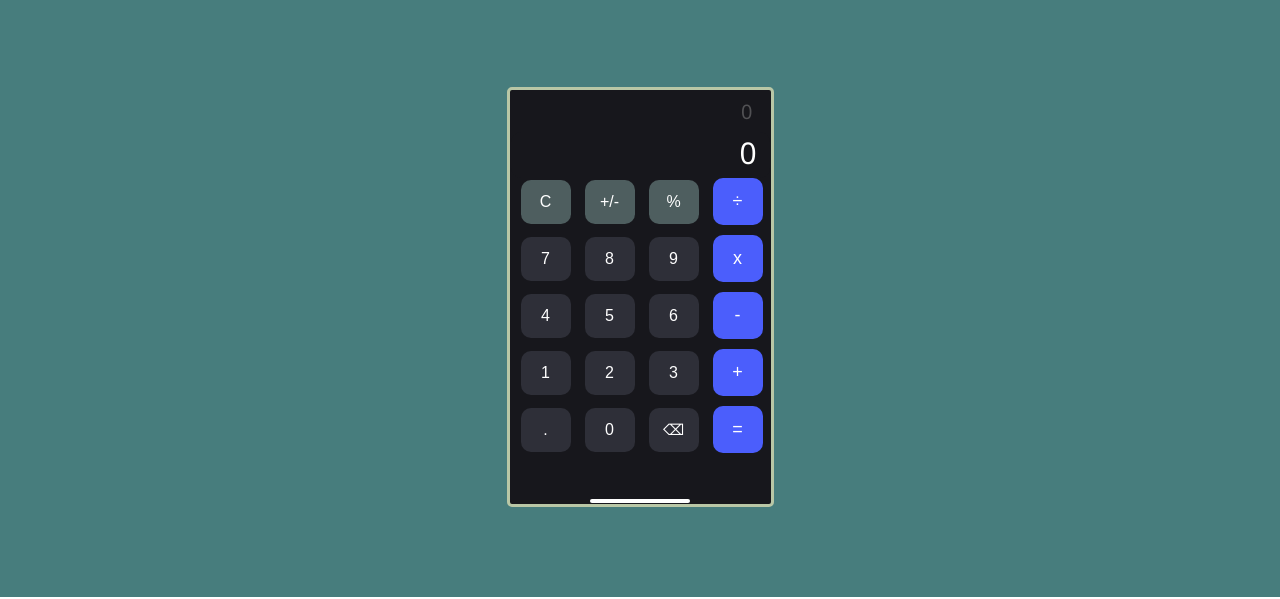
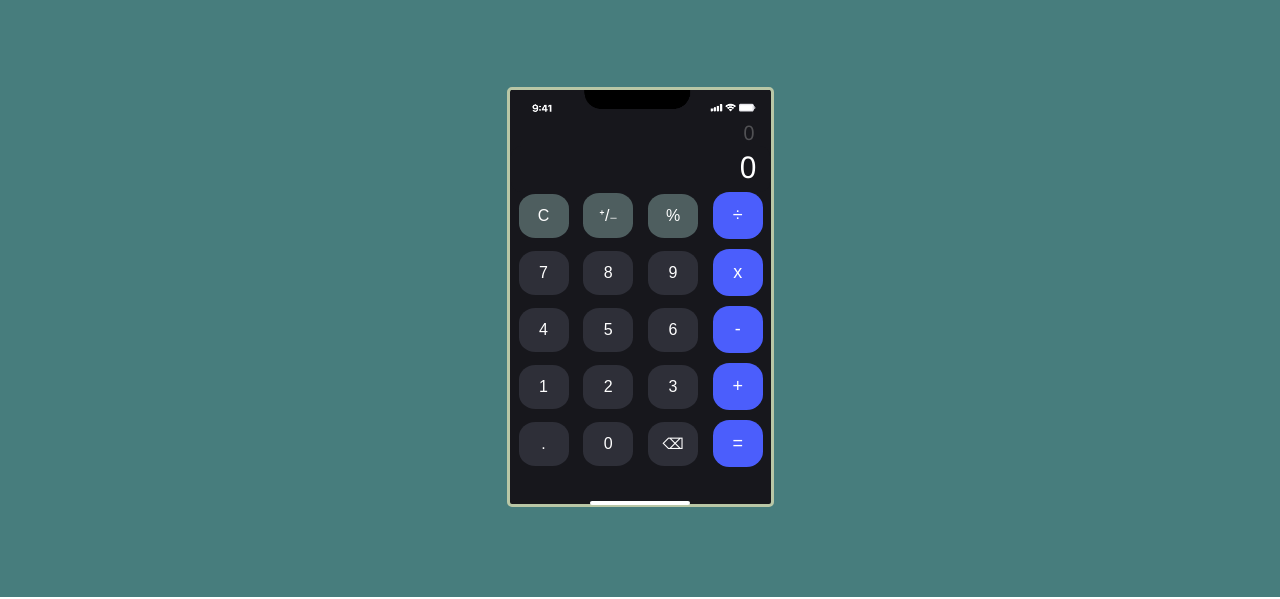
Before and after one commit to HenriqueCollatto/Calculadora, a plain HTML site: page index.html in a window 1280 px wide. Shown: the part 40-639 px from the top of the page. Drawn offline with Linux system fonts and the light colour scheme.

Commit message:
pronto oficial

```diff
--- a/index.html
+++ b/index.html
@@ -18,6 +18,10 @@
 
         <div class = "calc">
 
+            <div class = 'parteDeCima'>
+                <img src="parteCima.png" alt="parteCima">
+            </div>
+
 
             <div id = "calculation">
                 0
@@ -33,7 +37,7 @@
 
 
             <button type="button" class = "button" onclick="clearDisplay()" id = "lightgray">C</button>
-            <button type="button" class = "button" onclick="inverse()" id = "lightgray">+/-</button>
+            <button type="button" class = "button" onclick="inverse()" id = "lightgray">ᐩ/₋</button>
             <button type="button" class = "button" onclick="percent()" id = "lightgray">%</button>
             <button type="button" class = "button" onclick="appendOperation('/')" id = "blue">÷</button>
 
--- a/script.js
+++ b/script.js
@@ -1,6 +1,6 @@
 
 function appendNumber(number) {
-    //let num = number;
+
     if ( document.getElementById('input').innerHTML === '0'){
         document.getElementById('input').innerHTML = number;
         return
@@ -31,6 +31,7 @@ function inverse(){
 function answer(){
     let num = document.getElementById('input').innerHTML;
     document.getElementById('input').innerHTML = eval(num);
+    document.getElementById('calculation').innerHTML = num;
 }
 
 
--- a/styles.css
+++ b/styles.css
@@ -14,6 +14,15 @@
   }
   h1 {
     color: rgb(0, 0, 0);
+  }
+
+  .parteDeCima{
+    background-color: transparent;
+    width: 100%;
+    padding-bottom: none;
+  }
+  .parteDeCima, img{
+    width: 100%;
   }
 
   .areaCalc{
@@ -44,10 +53,10 @@
     color: rgb(81, 81, 84);
     font-family: 'Segoe UI', Tahoma, Geneva, Verdana, sans-serif, Helvetica, sans-serif;
     font-size: 20px;
-    margin-top: 8px;
-    margin-bottom: 7px;
+    margin-top: 3px;
+    margin-bottom: none;
     text-align: right;
-    padding-right: 1.5ch;
+    padding-right: 1.3ch;
 
 
   }
@@ -60,16 +69,25 @@
     align-items: center;
     justify-content: flex-end;
     padding-right: 5%;
+    padding-top: none;
     border-radius: 10px
 
   }
 
   #input{
     color: rgb(255, 255, 255);
-
     font-family: 'Segoe UI', Tahoma, Geneva, Verdana, sans-serif;
     font-size: 30px;
     margin-bottom: 5px;
+
+  }
+
+  .botoes{
+    display: grid;
+    grid-template-columns: repeat(4,1fr);
+    justify-content: center;
+    align-items: center;
+    background-position: center;
 
   }
 
@@ -77,14 +95,15 @@
     background-color: rgb(46, 47, 56);
     color: rgb(255, 255, 255);
     border: none;
+    height: auto  ;
     width: 50px;
     padding: 13px;
     text-align: center;
     text-decoration: none;
     font-size: 16px;
-    margin-left: 10px;
+    margin-left: 8px;
     margin-bottom: 10px;
-    border-radius: 10px
+    border-radius: 33%;
 
   }
   #blue{
@@ -132,7 +151,7 @@
     margin-bottom: 10px;
 
     position: relative;
-    bottom: -36px;
+    bottom: -24px;
     left: 50%;
     transform: translateX(-50%);
 
```
Also changed, not shown: parteCima.png (added).
